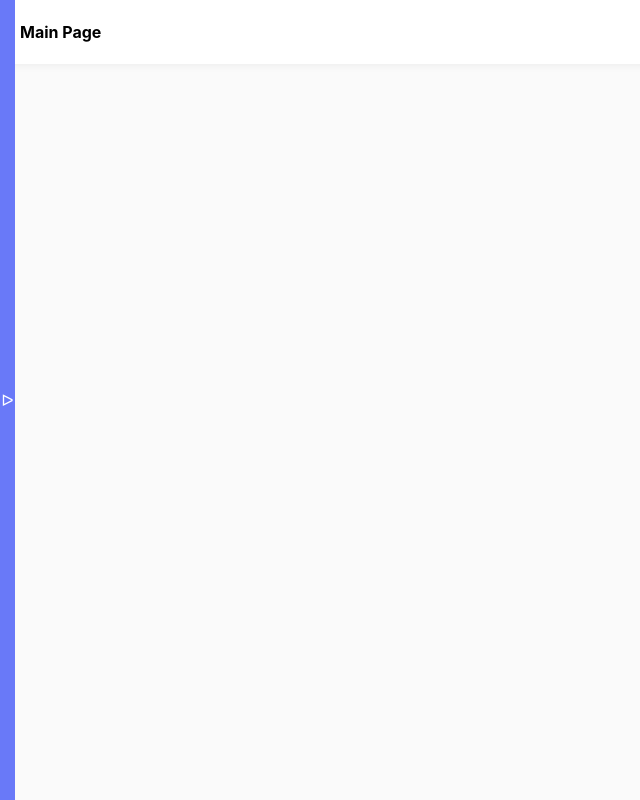
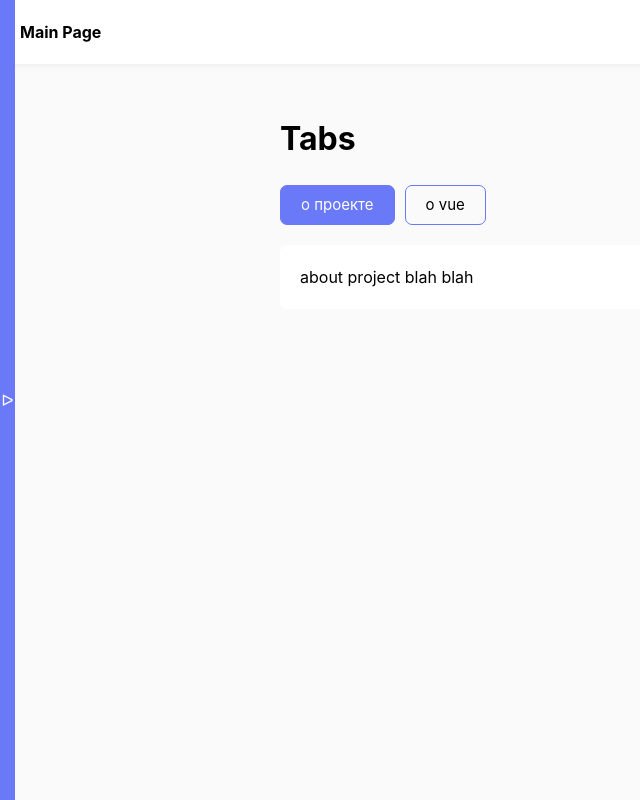
Before and after one commit to denisyurovsky/ui-kit, a Vue app: page /tabs in a window 1280 px wide. Shown: the whole page, without its empty margins (0-640 px from the left). Built offline with nearby package versions, Linux system fonts and the light colour scheme.

Commit message:
tabs with scoped slots

```diff
--- /dev/null
+++ b/src/components/Tabs/Tabs.vue
@@ -0,0 +1,68 @@
+<template>
+  <div class="tab-nav">
+    <span
+      :class="{ selected: tab.name == selectedTab }"
+      @click="changeTab(tab)"
+      v-for="tab in names"
+      :key="tab.name"
+      class="tab-nav__item"
+    >
+      {{ tab.label }}</span
+    >
+  </div>
+  <div class="tab-content">
+    <slot :active-tab="selectedTab" />
+  </div>
+</template>
+
+<script setup>
+import { ref } from "vue";
+const props = defineProps({
+  names: {
+    type: Array,
+    required: true,
+  },
+});
+
+const selectedTab = ref(props.names[0].name);
+
+function changeTab(tab) {
+  selectedTab.value = tab.name;
+}
+</script>
+
+<style lang="scss" scoped>
+.tab {
+  &-nav {
+    display: flex;
+    align-items: center;
+    margin-bottom: 20px;
+    &__item {
+      height: 40px;
+      display: flex;
+      align-items: center;
+      justify-content: center;
+      margin-right: 10px;
+      border-radius: 7px;
+      cursor: pointer;
+      border: 1px solid var(--primary);
+      padding: 0 20px;
+      font-size: 15px;
+      &:hover {
+        background: var(--primary-hover);
+        color: #fff;
+        transition: 0.2s;
+      }
+      &.selected {
+        background: var(--primary);
+        color: #fff;
+      }
+    }
+  }
+  &-content {
+    padding: 20px;
+    border-radius: 7px;
+    background: #fff;
+  }
+}
+</style>
--- a/src/router/routes.js
+++ b/src/router/routes.js
@@ -5,6 +5,7 @@ import CheckboxView from "@/views/CheckboxView.vue";
 import RadiobuttonView from "@/views/RadiobuttonView.vue";
 import ProgressView from "@/views/ProgressView.vue";
 import InputView from "@/views/InputView.vue";
+import TabView from "@/views/TabView.vue";
 
 const routes = [
   {
@@ -45,6 +46,11 @@ const routes = [
     path: "/inputs",
     component: InputView,
   },
+  {
+    name: "tabs",
+    path: "/tabs",
+    component: TabView,
+  },
 ];
 
 export default routes;
--- /dev/null
+++ b/src/views/TabView.vue
@@ -0,0 +1,23 @@
+<template>
+  <h1 class="heading">Tabs</h1>
+  <Tabs v-slot="{ activeTab }" :names="tabs">
+    <div v-if="activeTab == 'vue'">vue vue vue</div>
+    <div v-if="activeTab == 'about'">about project blah blah</div>
+  </Tabs>
+</template>
+
+<script setup>
+import Tabs from "@/components/Tabs/Tabs.vue";
+const tabs = [
+  {
+    name: "about",
+    label: "о проекте",
+  },
+  {
+    name: "vue",
+    label: "о vue",
+  },
+];
+</script>
+
+<style lang="scss" scoped></style>
```
